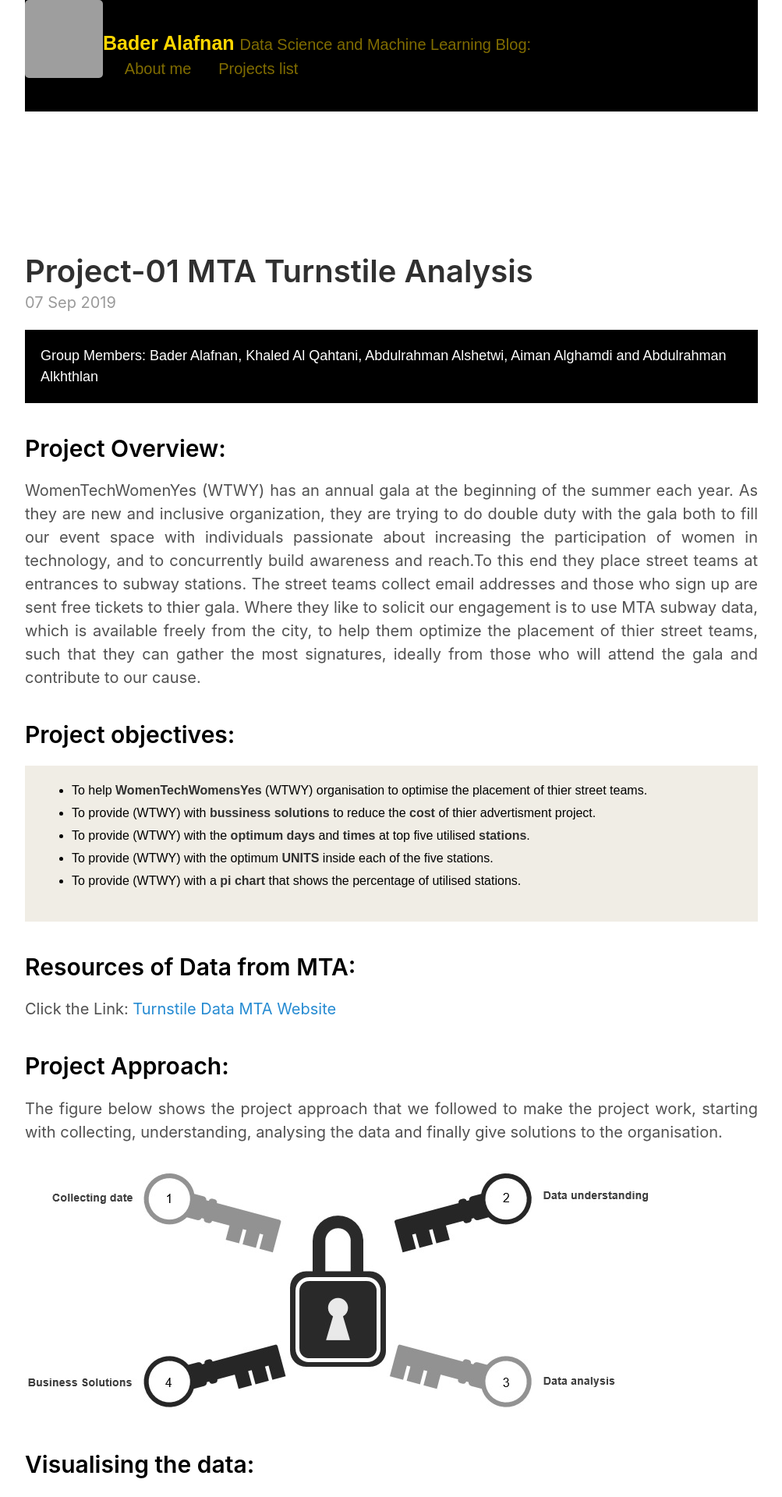
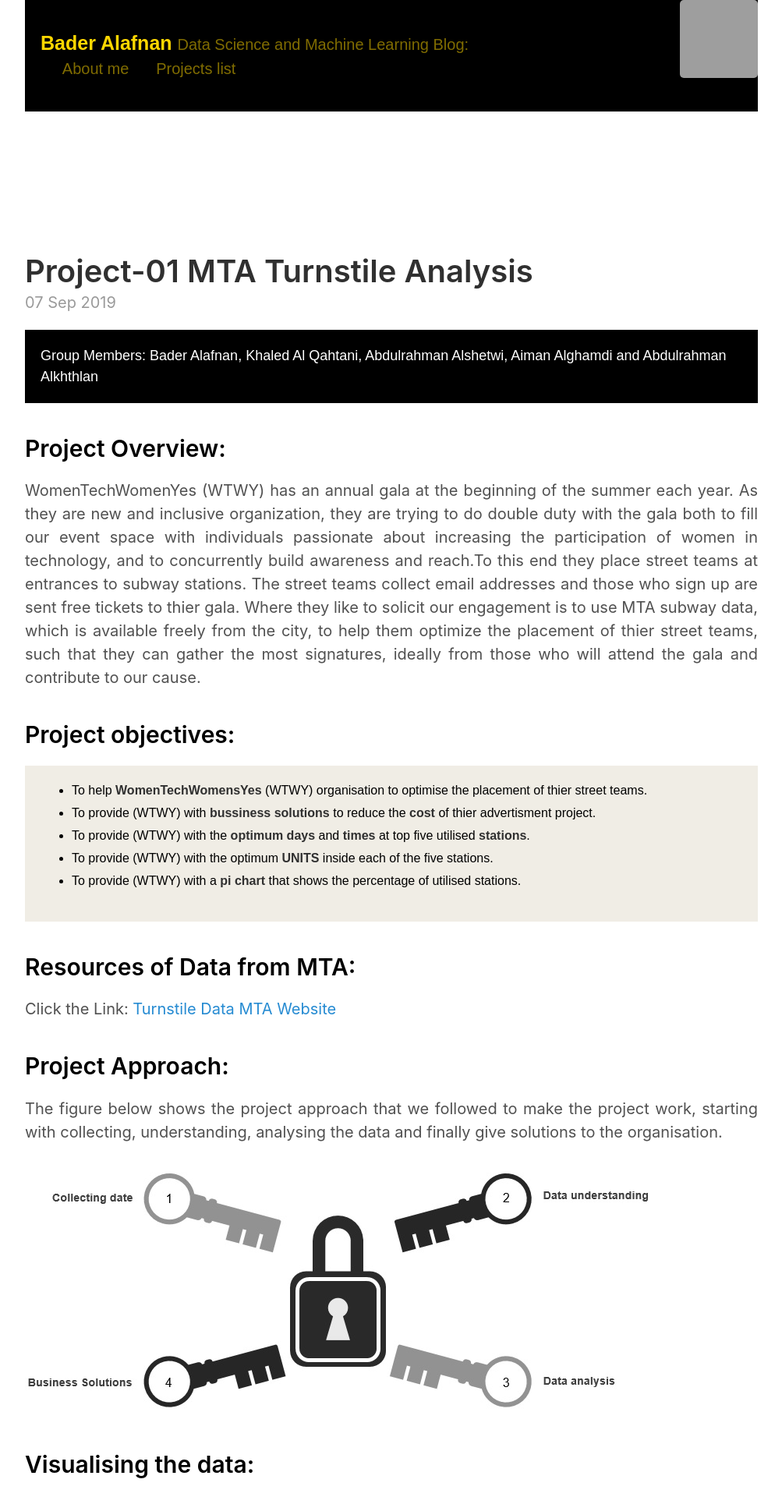
Before and after one commit to alafnan/alafnan.github.io, a Jekyll site: the page built from index.html, in a window 1280 px wide. Shown: the top 1920 px of the page at 78% size, without its empty margins (138-1141 px from the left). Built offline with Jekyll 4.4.1, drawn with Linux system fonts in a browser that asks for light colours; the list of posts is cut into pages by our own code; grey boxes are pictures that could not be loaded.

Commit message:
Update default.html

```diff
--- a/_layouts/default.html
+++ b/_layouts/default.html
@@ -6,7 +6,7 @@
   <body>
 
     <div style="max-width: 50rem; padding-left: 1.5rem; padding-right: 1.5rem; margin-left: auto; margin-right: auto;">
-      <img  style = "float: left; width: 100px; height: 100px;" src = "https://github.com/alafnan/alafnan.github.io/tree/master/_layouts/g.png" alt="logo" />
+      <img  style = "float: right; width: 100px; height: 100px;" src = "https://github.com/alafnan/alafnan.github.io/tree/master/_layouts/g.png" alt="logo" />
       <div style="margin-bottom: 9rem; padding: 1rem;   color: #000000;   background-color: #000000; font-family: Arial, Helvetica, sans-serif; font-size:0.8em; text-align: left;" >
       <header style="padding-top: 1rem; padding-bottom: 1rem;" >
         <h3 class="masthead-title">
```
